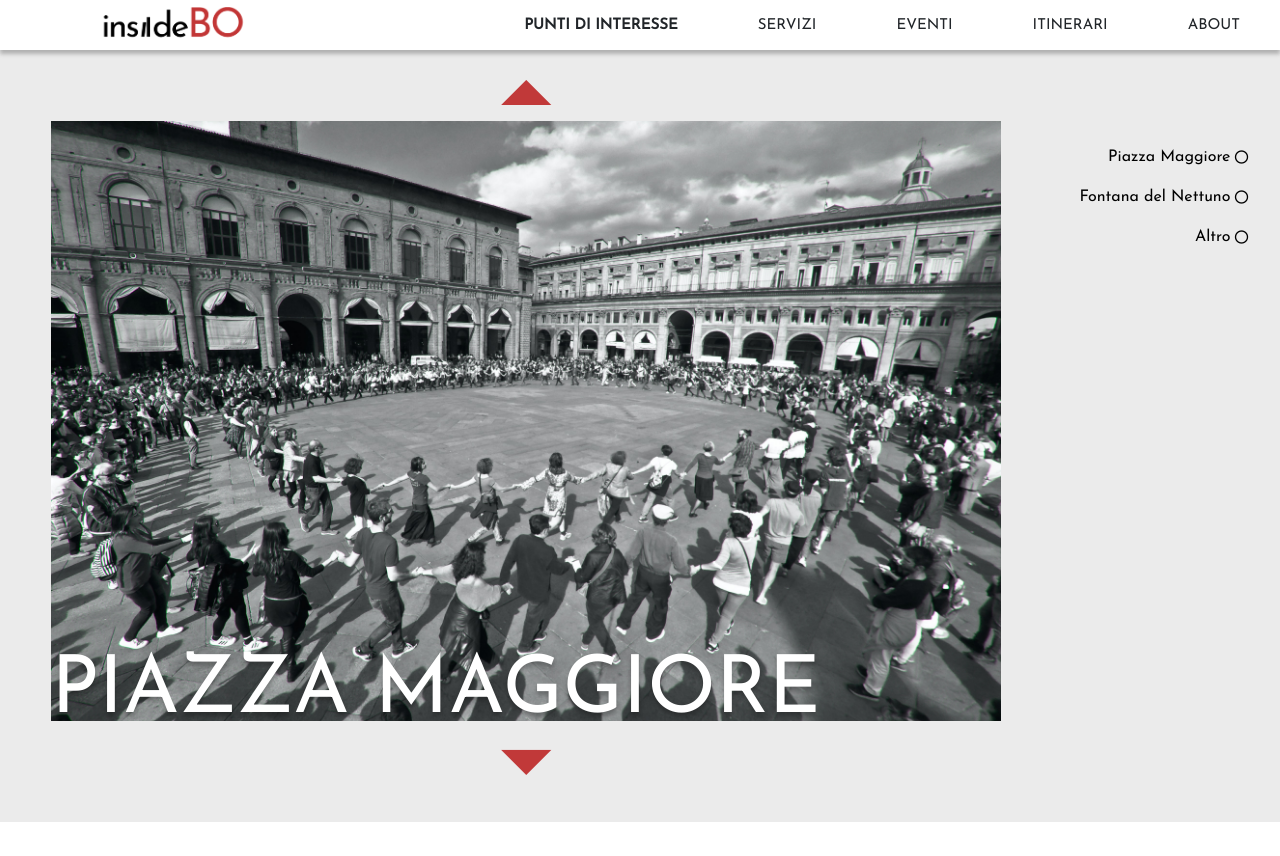
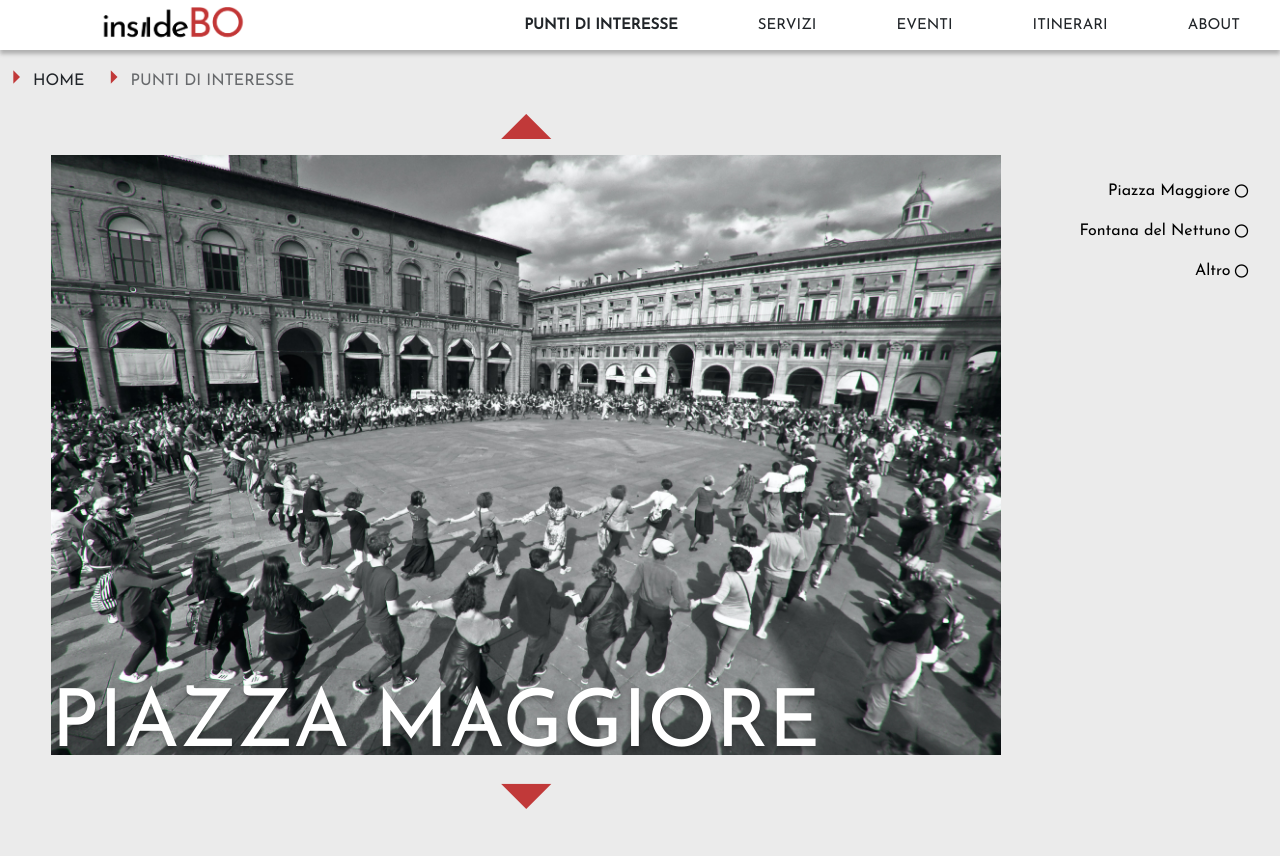
Before and after one commit to antonypascalino/HYPE_PROJECT_2021-22, a Nuxt app: page /App in a window 1280 px wide. Before the commit the page ends 822 px from the top, so only its background shows below. Built offline with nearby package versions, Linux system fonts and the light colour scheme.

Commit message:
Styled the Breadcrumb.vue and added in Punti di Interesse

```diff
--- a/components/Breadcrumb.vue
+++ b/components/Breadcrumb.vue
@@ -6,6 +6,7 @@
         :key="ci"
         class="breadcrumb-item align-items-center"
       >
+        <span class = "mdi mdi-menu-right"></span>
         <button class="btn" :class="{ disabled: isLast(ci) }" @click="selected(crumb)">
           {{ crumb }}
         </button>
@@ -42,21 +43,38 @@ export default {
 
 <style scoped>
   .breadcrumb {
-    background-color: white;
-    margin-bottom: 20px;
+    background-color: transparent;
     font-family: "Josefin Sans";
+    font-weight: bolder;
     font-size: 25px;
-    display: compact;
     width: 100%;
+    vertical-align: center;
+    margin-bottom: 0;
   }
   .nav-container{
-    float:left;
+    float: left;
     width: 100%;
-    margin-top: 70px;
+    margin-top: 60px;
+    height: 38px;
+    margin-bottom: 0;
   }
 
   .breadcrumb-item+.breadcrumb-item::before {
-    content:"/";
+    font-weight: bolder;
+    content:"";
     color: #C13939;
   }
+
+  .mdi.mdi-menu-right {
+    color: #C13939;
+    font-size: 32px;
+    line-height: 38px;
+    vertical-align: bottom;
+  }
+
+  .btn {
+    padding-left: 0;
+    padding-right: 0;
+  }
+
 </style>
--- a/pages/App.vue
+++ b/pages/App.vue
@@ -1,6 +1,9 @@
 <template>
   <div class="App">
     <TheHeader/>
+    <section class="breadcrumb-section">
+      <Breadcrumb   :crumbs="crumbs" @selected="selected"/>
+    </section>
     <div class="carouselDiv">
       <div class="indicatorList">
         <div class = "list">
@@ -38,6 +41,7 @@ import Carousel from "~/components/Carousel";
 import CarouselSlide from "~/components/CarouselSlide";
 import CarouselIndicator from "~/components/CarouselIndicator";
 import TheHeader from "~/components/TheHeader";
+import Breadcrumb from "~/components/Breadcrumb";
 
 
 export default {
@@ -51,6 +55,8 @@ export default {
           {img: require('@/static/carousel/piazzamaggiore02.jpg'), id: 2, title: "Altro"}
         ],
         visibleSlide : 0,
+
+        crumbs: ['HOME','PUNTI DI INTERESSE'],
     }
   },
   computed: {
@@ -75,15 +81,21 @@ export default {
     },
     change(index) {
       this.visibleSlide = index;
-    }
+    },
+
+    selected(crumb) {
+      console.log(crumb);
+    },
   },
   components : {
     Carousel,
     CarouselSlide,
     TheHeader,
-    CarouselIndicator
+    CarouselIndicator,
+    Breadcrumb,
   }
 }
+
 </script>
 
 <style>
```
